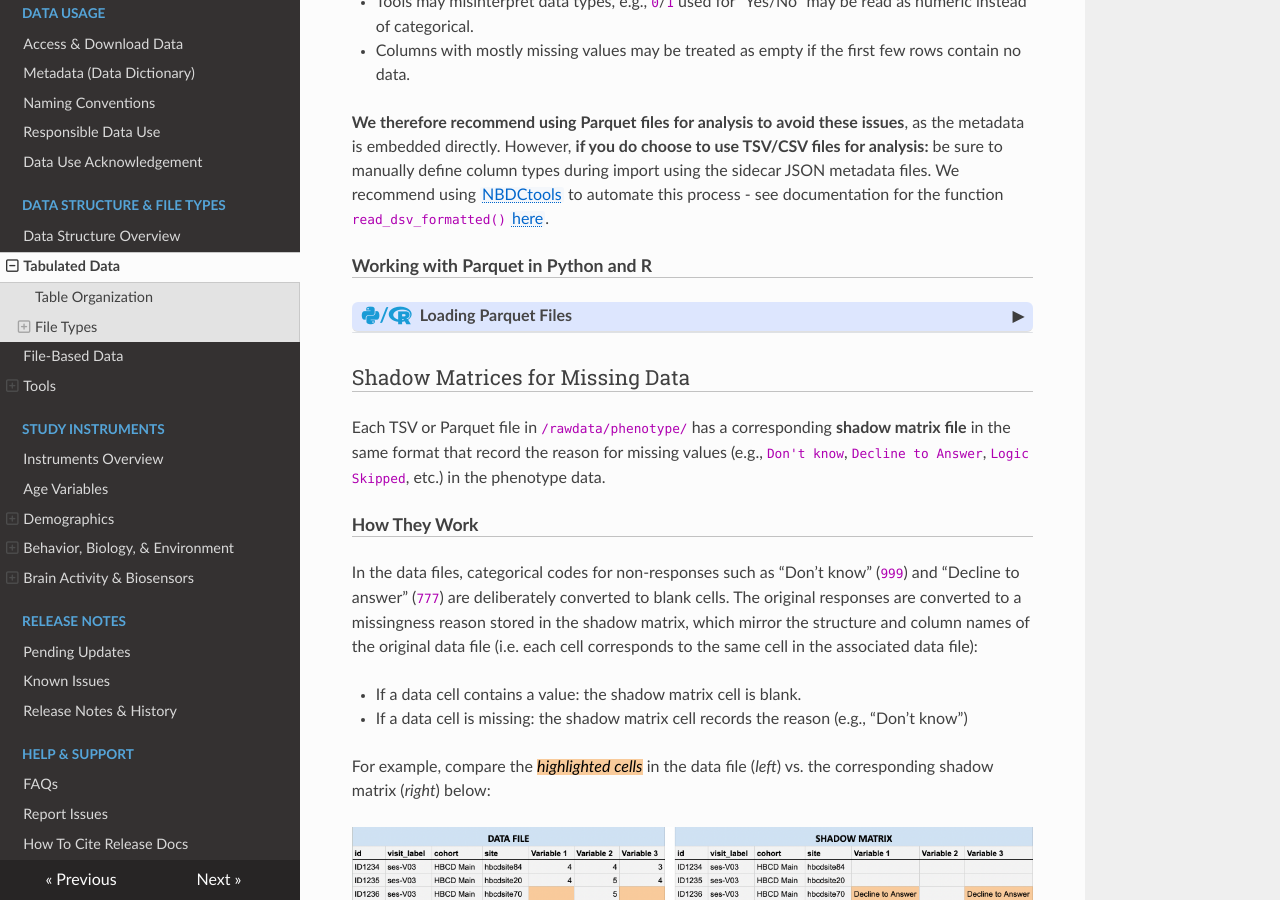
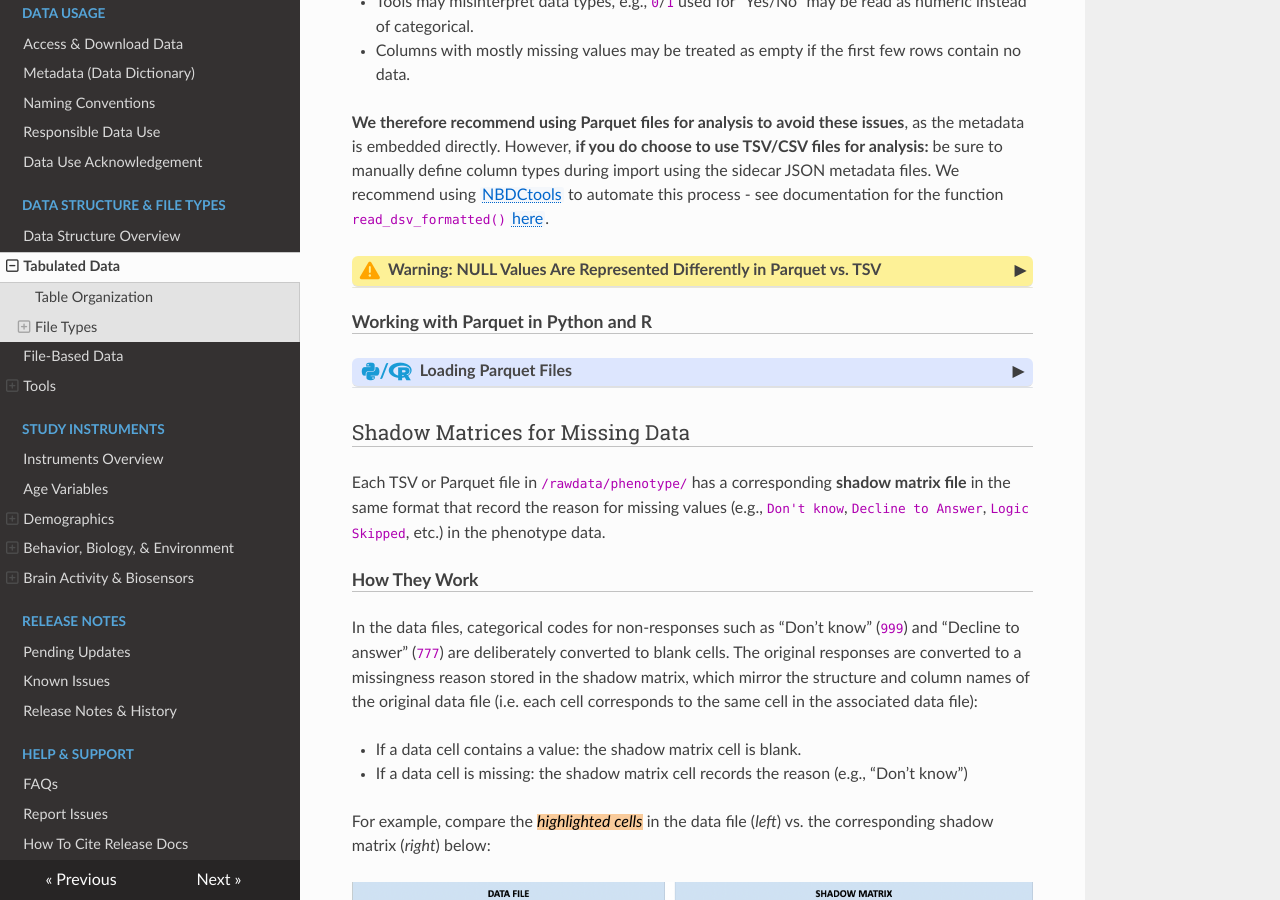
Before and after one commit to nbdc-datahub/hbcd-docs, an MkDocs documentation site: the page built from docs/datacuration/phenotypes.md, in a window 1280 px wide and 900 px high, scrolled down 1904 px. Built offline with MkDocs 1.6.1, drawn with Linux system fonts in a browser that asks for light colours; nearby versions of some CDN libraries.

Commit message:
add tsv vs parquet NULL differences

```diff
--- a/docs/datacuration/phenotypes.md
+++ b/docs/datacuration/phenotypes.md
@@ -62,7 +62,6 @@ Tabulated data are available in two formats, **plain text files** (`.tsv`/`.csv`
 Tabulated data are provided in multiple formats to support a range of tools and user preferences. **Plain text files** (`.tsv`/`.csv`) are widely compatible and easy to open/inspect in Excel or text editors. Metadata (including column types, variable labels, categorical coding, etc.) is stored in separate `.json` files accompanying each plain text file. [Apache Parquet](https://parquet.apache.org/), or simply **Parquet** (`.parquet`), is a modern, compressed columnar format optimized for analysis and large-scale data. Unlike plain text files, metadata is embedded directly in parquet files, ensuring correct data types and enabling efficient loading and analysis in Python or R.
 
 #### Which format should I use?
-
 <table class="compact-table-no-vertical-lines" style="width: 100%; border-collapse: collapse; table-layout: fixed;">
   <thead>
     <tr>
@@ -112,6 +111,22 @@ Plain text formats like TSV/CSV can cause problems in large-scale analyses due t
 - Columns with mostly missing values may be treated as empty if the first few rows contain no data.
 
 **We therefore recommend using Parquet files for analysis to avoid these issues**, as the metadata is embedded directly. However, **if you do choose to use TSV/CSV files for analysis:** be sure to manually define column types during import using the sidecar JSON metadata files. We recommend using [NBDCtools](recprograms.md#tabulated-data) to automate this process - see documentation for the function `read_dsv_formatted()` [here](https://software.nbdc-datahub.org/NBDCtools/reference/read_dsv_formatted.html).
+
+<p>
+<div id="null-vals" class="warning-banner" onclick="toggleCollapse(this)">
+  <span class="emoji"><i class="fas fa-exclamation-triangle"></i></span>
+  <span class="text-with-link">
+  <span class="text">Warning: NULL Values Are Represented Differently in Parquet vs. TSV</span>
+  <a class="anchor-link" href="#null-vals" title="Copy link">
+  <i class="fa-solid fa-link"></i>
+  </a>
+  </span>
+  <span class="arrow">▸</span>
+</div>
+<div class="warning-collapsible-content">
+<p>Note that Parquet and TSV files handle missing data differently due to their underlying format standards. For BIDS compliance, TSV files use <code>n/a</code> as the placeholder for empty cells. In contrast, Parquet files enforce stricter data typing, so any value provided as <code>NAN</code>/<code>nan</code>, an empty string (''), <code>n/a</code>, or <code>inf</code> will be stored as a true NULL (blank) in the Parquet tables.</p>
+</div>
+</p>
 
 #### Working with Parquet in Python and R
 <p>
```
